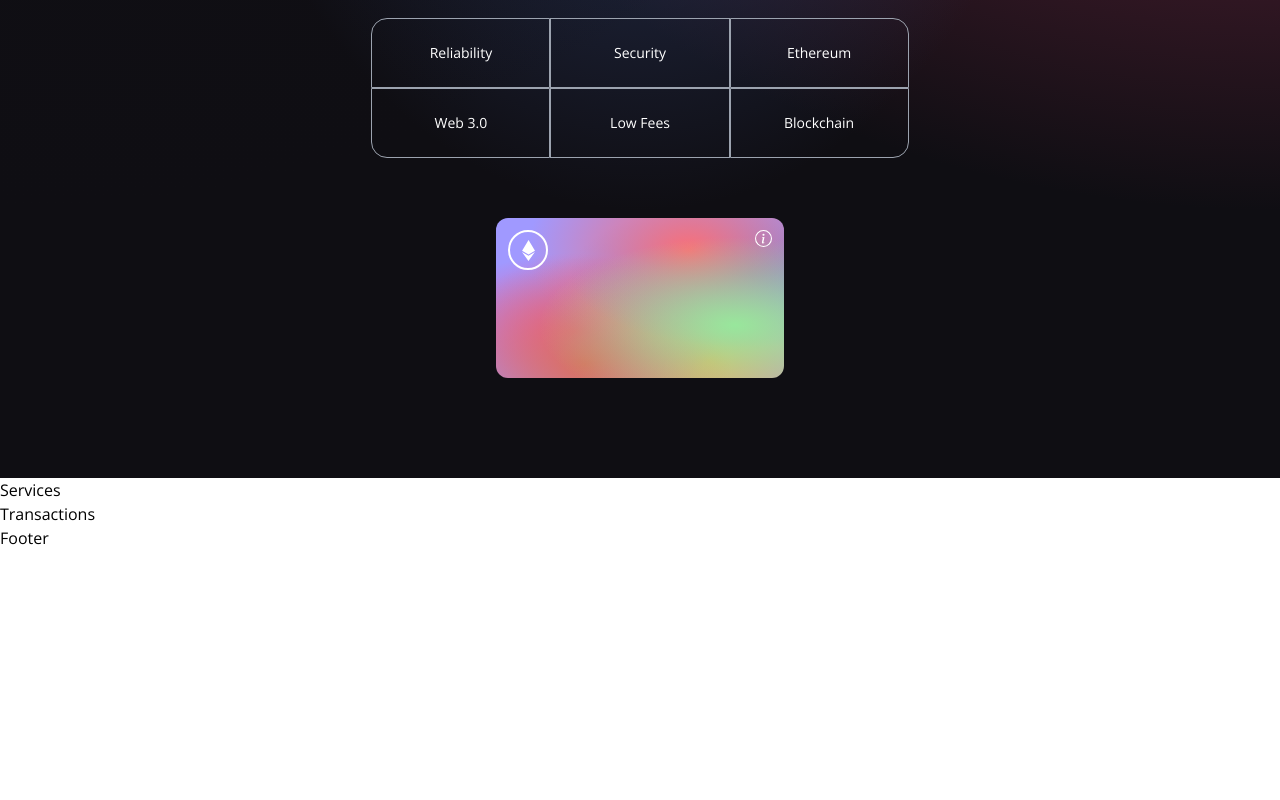
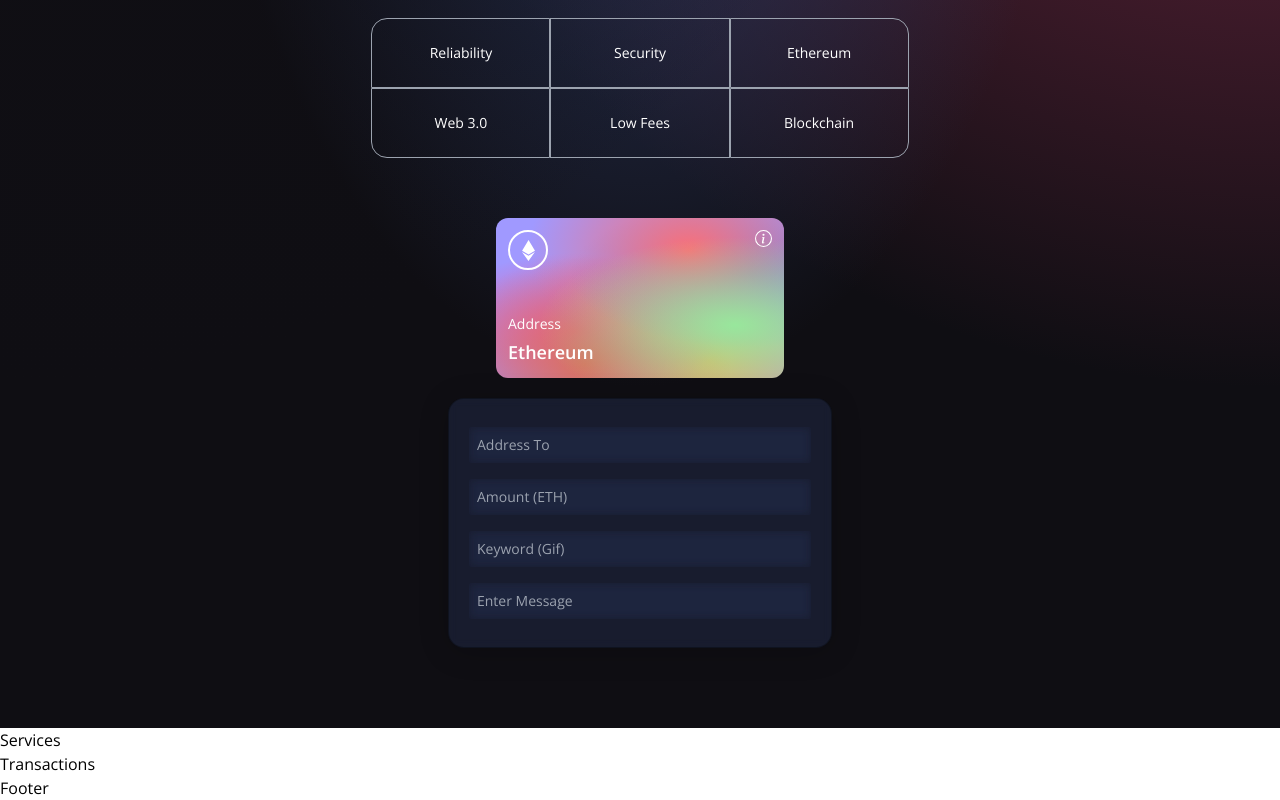
Before and after one commit to AlghazHernanda/blockchain-web, a React (Vite) app in the folder client/: page / in a window 1280 px wide. Shown: the part 434-1234 px from the top of the page. Before the commit the page ends 984 px from the top, so only its background shows below. Built offline with nearby package versions, Linux system fonts and the light colour scheme.

Commit message:
ethereum card

```diff
--- a/client/src/components/Welcome.jsx
+++ b/client/src/components/Welcome.jsx
@@ -7,7 +7,20 @@
 
 const companyCommonStyles = "min-h-[70px] sm:px-0 px-2 sm:min-w-[120px] flex justify-center items-center border-[0.5px] border-gray-400 text-sm font-light text-white";
 
+
+const Input = ({ placeholder, name, type, value, handleChange }) => (
+  <input
+    placeholder={placeholder}
+    type={type}
+    step="0.0001"
+    value={value}
+    onChange={(e) => handleChange(e, name)}
+    className="my-2 w-full rounded-sm p-2 outline-none bg-transparent text-white border-none text-sm white-glassmorphism"
+  />
+);
+
 const Welcome = () => {
+
 
   const connectWallet = () =>
   {
@@ -66,10 +79,36 @@
                   </div>
                   <BsInfoCircle fontSize={17} color="#fff" />
                 </div>
+
+                <div>
+                  <p className="text-white font-light text-sm">
+                    Address
+                    {/* {shortenAddress(currentAccount)} */}
+                  </p>
+                  <p className="text-white font-semibold text-lg mt-1">
+                    Ethereum
+                  </p>
+                </div>
             </div>
           </div>
+
+          <div  className="p-5 sm:w-96 w-full flex flex-col justify-start items-center blue-glassmorphism">
+            <Input placeholder="Address To" name="addressTo" type="text"
+            //handleChange={handleChange}
+            />
+            <Input placeholder="Amount (ETH)" name="amount" type="number"
+            //handleChange={handleChange}
+            />
+            <Input placeholder="Keyword (Gif)" name="keyword" type="text"
+            //handleChange={handleChange}
+            />
+            <Input placeholder="Enter Message" name="message" type="text"
+            //handleChange={handleChange}
+            />
+          </div>
+
+
         </div>
-
       </div>
     </div>
   )
```
